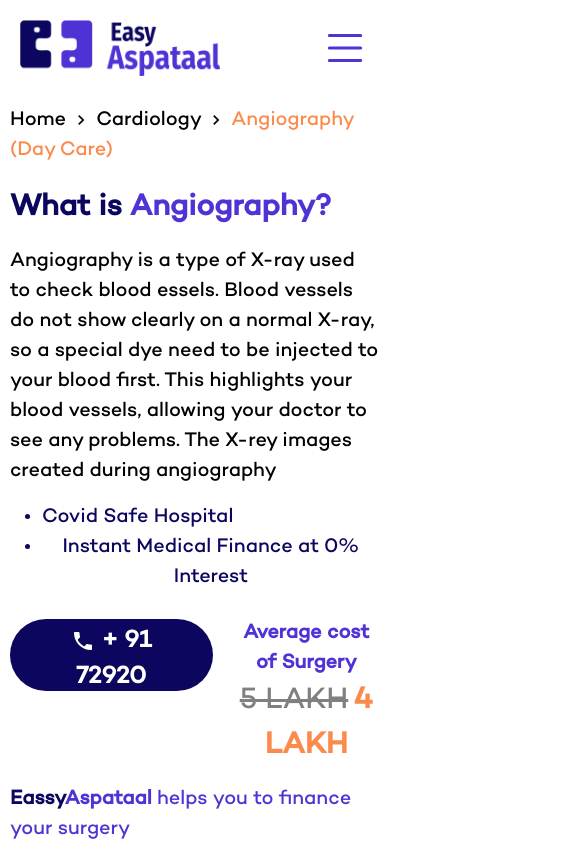
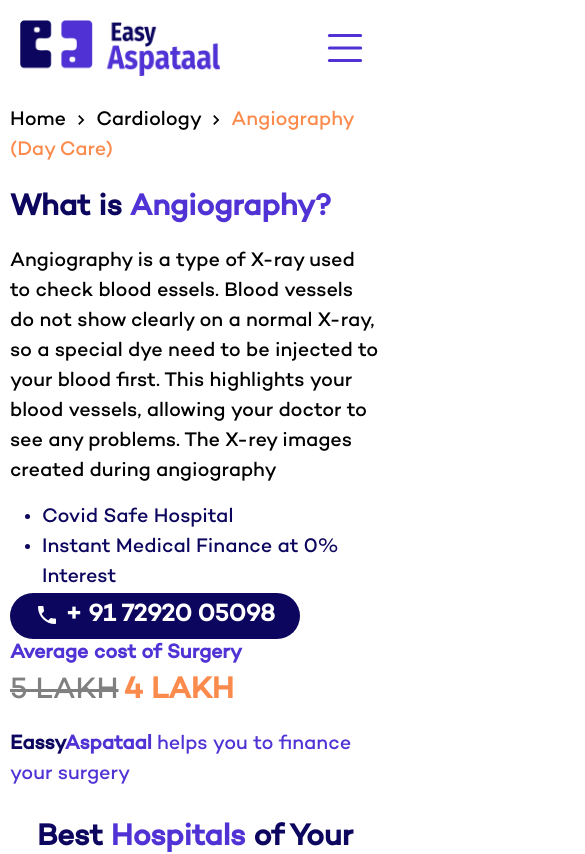
Before and after one commit to gorfadumesh/easy_aspataal, a React (Create React App) app: page /speciality in a window 390 px wide. Shown: the top 854 px of the page, 585 px wide, since content can reach past the window. Built offline with nearby package versions, Linux system fonts and the light colour scheme.

Commit message:
ui changes

```diff
--- a/src/App.css
+++ b/src/App.css
@@ -2033,4 +2033,28 @@ li {
   .about-text li {
     font-size: 14px;
   }
-}
+  .amount {
+    display: block;
+    text-align: left;
+  }
+  .banner-btn {
+    margin: auto;
+    height: auto;
+  }
+  .common-symptoms {
+    display: block;
+  }
+  .common-text {
+    text-align: left;
+    width: auto;
+  }
+  .common-text p {
+    margin: 10px;
+  }
+  .treatment {
+    height: auto;
+  }
+  .opinion-body img {
+    display: none;
+  }
+}
```
